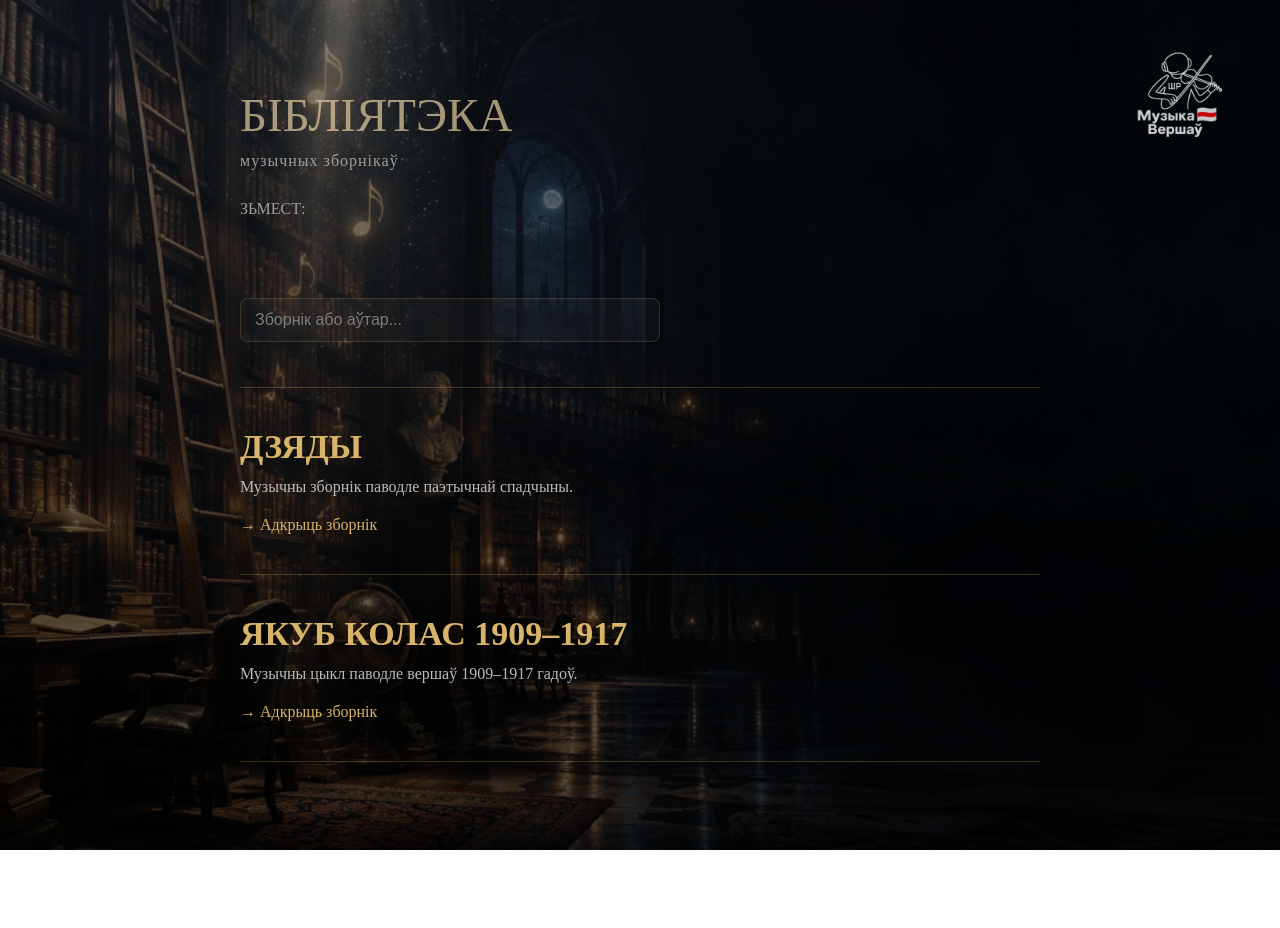
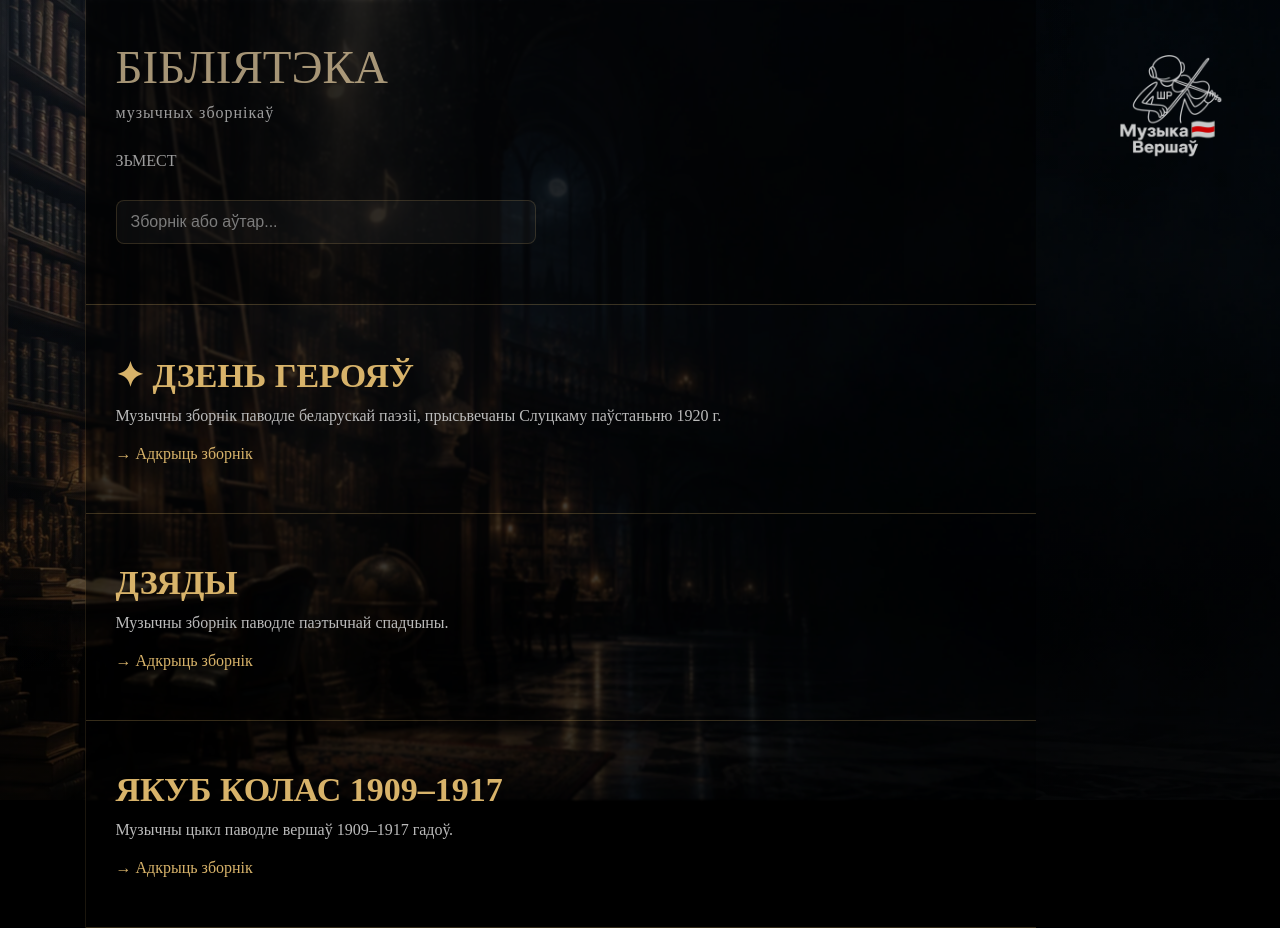
Before and after one commit to muzykaviersau/bibliateka, a plain HTML site: page index.html in a window 1280 px wide. Before the commit the page ends 850 px from the top, so only its background shows below. Drawn offline with Linux system fonts and the light colour scheme.

Commit message:
Refine library layout and sticky catalog header

```diff
--- a/index.html
+++ b/index.html
@@ -10,6 +10,18 @@
       body {
         overflow-x: hidden;
         min-height: 100vh;
+
+        margin: 0;
+        padding: 0;
+
+        background: #000;
+      }
+      body::before {
+        content: "";
+
+        position: fixed;
+        inset: 0;
+        z-index: -1;
 
         background:
           radial-gradient(
@@ -37,7 +49,7 @@
       }
 
       .mv-logo {
-        height: 100px;
+        height: 120px;
         transition: opacity 0.3s ease;
       }
       .ig-link,
@@ -90,13 +102,40 @@
       .project-brand:has(.fb-link:hover) .mv-logo {
         opacity: 0.25;
       }
+      .library {
+        width: 950px;
+        max-width: 950px;
+        margin-left: auto;
+        margin-right: auto;
 
-      .library {
-        max-width: 800px;
-        margin: 0 auto;
-        padding: 80px 30px;
+        transform: translateX(-80px);
+
+        background: linear-gradient(
+          90deg,
+          rgba(0, 0, 0, 0.42),
+          rgba(0, 0, 0, 0.18)
+        );
+
+        backdrop-filter: blur(1px);
+
+        border-left: 1px solid rgba(216, 179, 106, 0.12);
       }
+      .library-header {
+        position: sticky;
+        top: 0;
 
+        z-index: 20;
+
+        padding-top: 40px;
+        padding-bottom: 15px;
+
+        background: rgba(0, 0, 0, 0.2);
+        backdrop-filter: blur(2px);
+      }
+      .library-header,
+      .collection {
+        padding-left: 30px;
+      }
       .title {
         text-align: left;
         color: rgba(217, 195, 154, 0.75);
@@ -113,7 +152,7 @@
       .subtitle {
         text-align: left;
         color: #9d9d9d;
-        margin-bottom: 80px;
+        margin-bottom: 30px;
       }
       .search-box {
         margin-bottom: 45px;
@@ -153,7 +192,7 @@
       }
       .collection {
         border-top: 1px solid rgba(216, 179, 106, 0.25);
-        padding: 40px 0;
+        padding: 50px 30px;
       }
 
       .collection:last-child {
@@ -232,17 +271,36 @@
         <img src="avatar MV-белы.png" alt="Музыка Вершаў" class="mv-logo" />
       </a>
     </div>
-
     <div class="library">
+      <div class="library-header">
         <div class="title">БІБЛІЯТЭКА</div>
         <div class="library-type">музычных зборнікаў</div>
-      <div class="subtitle">ЗЬМЕСТ:</div>
+        <div class="subtitle">ЗЬМЕСТ</div>
+
         <div class="search-box">
           <input
             id="searchInput"
             type="text"
             placeholder="Зборнік або аўтар..."
           />
+        </div>
+      </div>
+      <!-- library-header -->
+
+      <div
+        class="collection"
+        data-search="дзень герояў алесь змагар край янка купала гадаўшчына-памінкі алаіза пашкевіч цётка вера беларуса ваяк"
+      >
+        <h2>✦ ДЗЕНЬ ГЕРОЯЎ</h2>
+
+        <p>
+          Музычны зборнік паводле беларускай паэзіі, прысьвечаны Слуцкаму
+          паўстаньню 1920 г.
+        </p>
+
+        <a href="https://muzykaviersau.github.io/dzien-hierojau/">
+          → Адкрыць зборнік
+        </a>
       </div>
       <div
         class="collection"
@@ -270,6 +328,7 @@
         </a>
       </div>
     </div>
+
     <script>
       const brand = document.querySelector(".project-brand");
 
```
Lines whose indentation alone changed are shown as unchanged.
